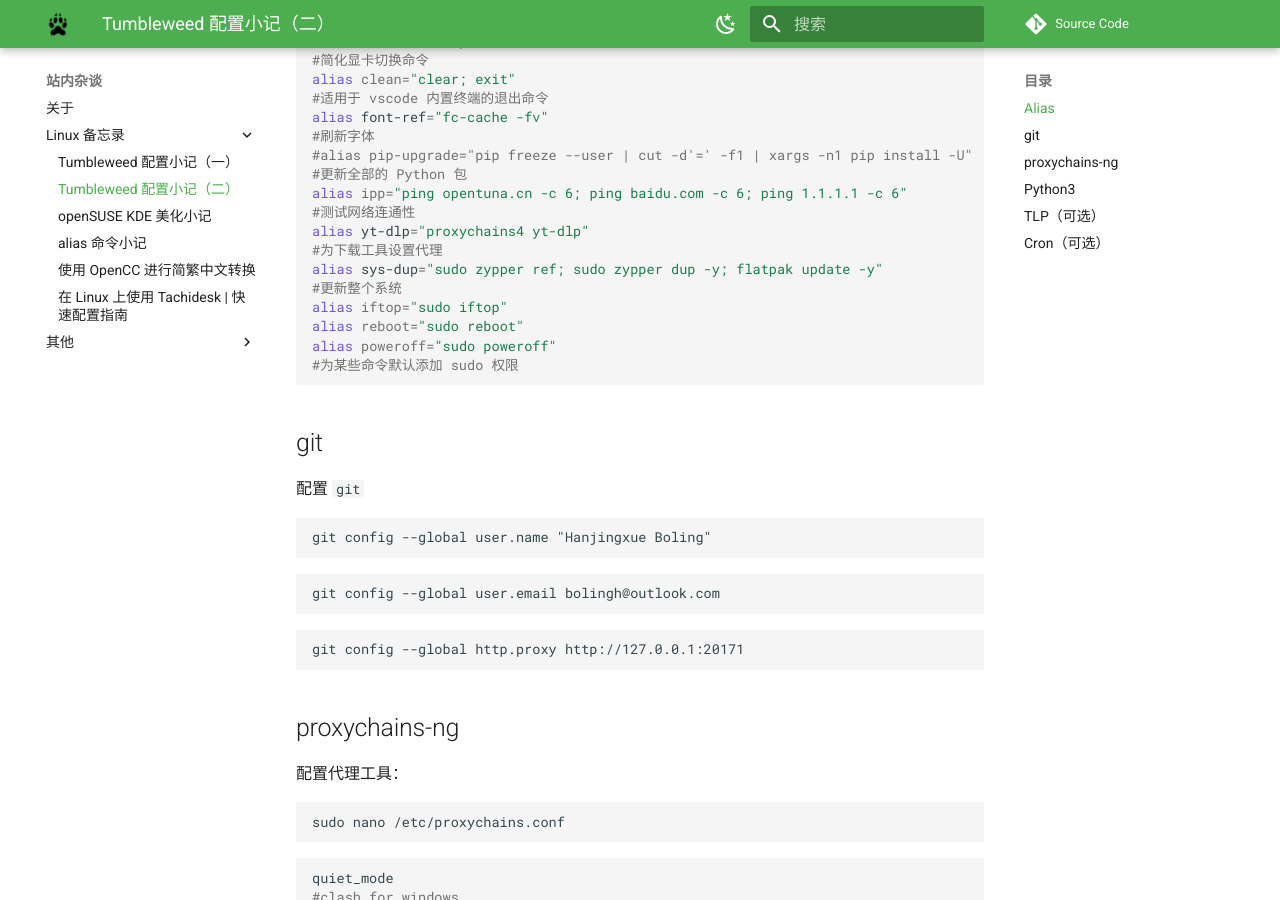
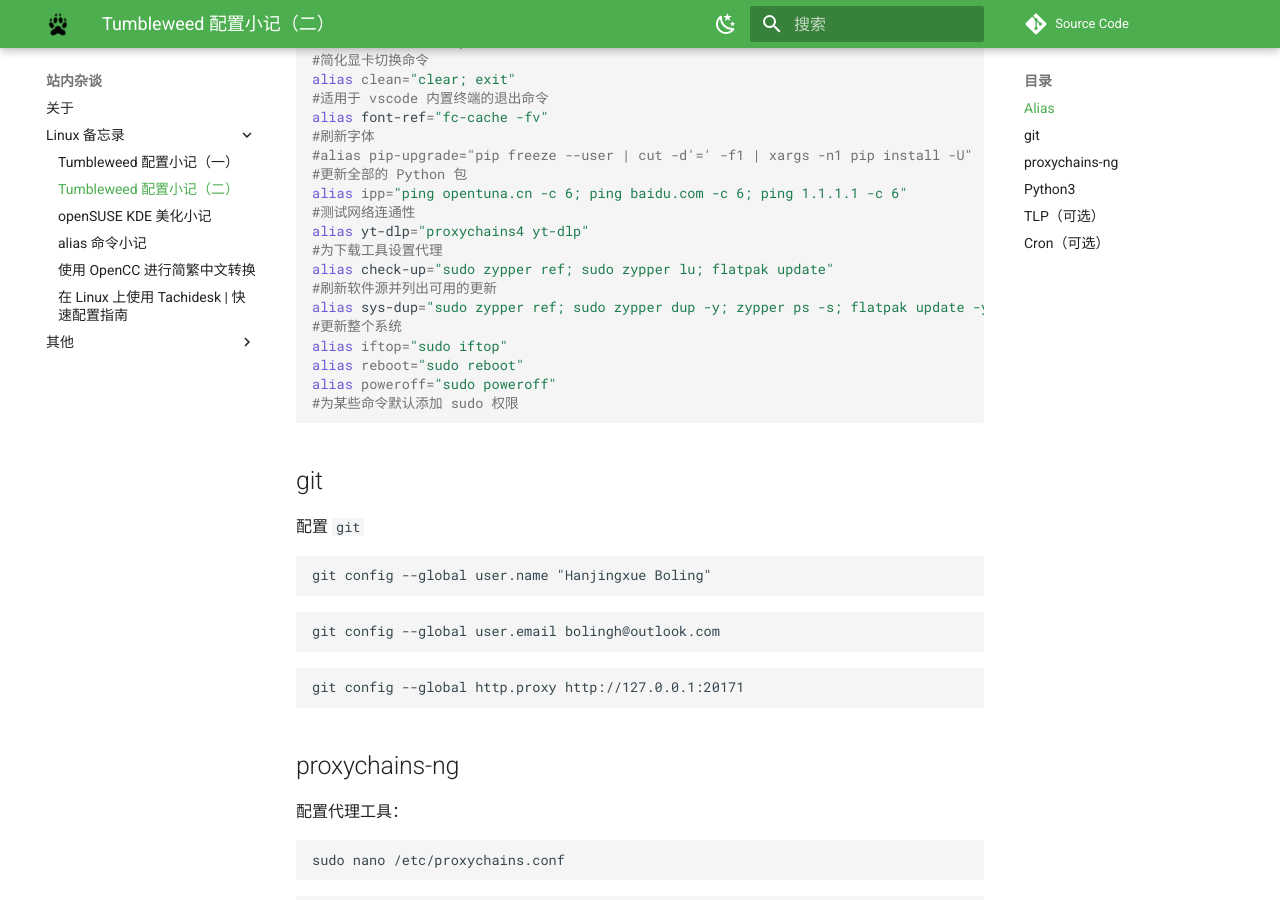
Before and after one commit to Hanjingxue-Boling/Whiteboard, an MkDocs documentation site: the page built from docs/essay/memo/other-configs.md, in a window 1280 px wide and 900 px high, scrolled down 802 px. Built offline with MkDocs 1.6.1 and Material for MkDocs 9.7.7, drawn with Linux system fonts in a browser that asks for light colours; comment, search, counter and statistics services are not loaded.

Commit message:
2022-06-21

```diff
--- a/docs/essay/memo/other-configs.md
+++ b/docs/essay/memo/other-configs.md
@@ -42,7 +42,9 @@ alias ipp="ping opentuna.cn -c 6; ping baidu.com -c 6; ping 1.1.1.1 -c 6"
 #测试网络连通性
 alias yt-dlp="proxychains4 yt-dlp"
 #为下载工具设置代理
-alias sys-dup="sudo zypper ref; sudo zypper dup -y; flatpak update -y"
+alias check-up="sudo zypper ref; sudo zypper lu; flatpak update"
+#刷新软件源并列出可用的更新
+alias sys-dup="sudo zypper ref; sudo zypper dup -y; zypper ps -s; flatpak update -y"
 #更新整个系统
 alias iftop="sudo iftop"
 alias reboot="sudo reboot"
--- a/mkdocs.yml
+++ b/mkdocs.yml
@@ -147,6 +147,7 @@ nav:
       - essay/main/2022-06-01.md
       - essay/main/2022-06-05.md
       - essay/main/2022-06-14.md
+      - essay/main/2022-06-21.md
     - 站外归档:
       - archives/about.md
       - archives/goodies.md
```
Also changed, not shown: docs/essay/main/2022-06-21.md (added, +39 -0 lines), docs/essay/memo/opensuse.md (+5 -3 lines), docs/essay/main/images/2022-06-21.png (added), docs/essay/main/images/Screenshot_20220621_102754.png (added).
